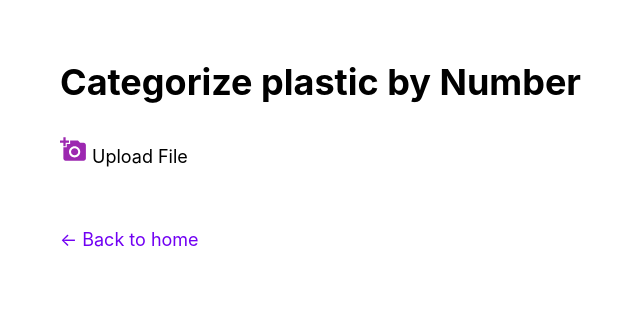
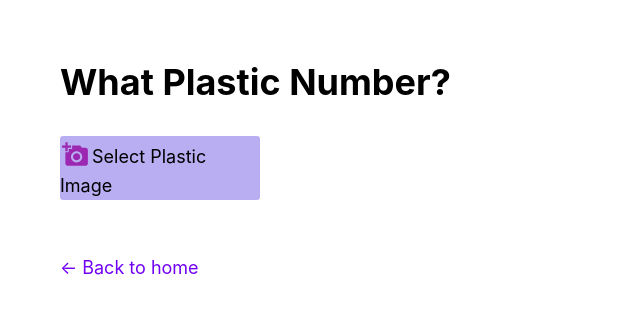
Before and after one commit to jordanmueller/blog, a Next.js app: page /recycle-help in a window 1280 px wide. Shown: the top 314 px of the page, without its empty margins (274-914 px from the left). Built offline with nearby package versions, Linux system fonts and the light colour scheme.

Commit message:
recycle help adjustments

```diff
--- a/pages/recycle-help.js
+++ b/pages/recycle-help.js
@@ -16,18 +16,18 @@ async function loaded(reader) {
     });
     const json = await response.json();
     const label = json['data'][0]['confidences'][0]['label'];
-    results.innerHTML = `<br/><p>Your Plastic</p><img src="${reader.result}" width="300"><br/><p>Is this number:</p><img src="/blog/images/resin_code_${label}.png" width="300">`
+    results.innerHTML = `<br/><p>Your Plastic</p><img src="${reader.result}" width="200"><br/><p>Is this number:</p><img src="/blog/images/resin_code_${label}.png" width="200">`
 }
 
 export default function RecycleHelp() {
     return (
       <Layout recycleHelp>
         <header>
-            <h1>Categorize plastic by Number</h1>
+            <h1>What Plastic Number?</h1>
         </header>
         <label htmlFor={'photo'}>
             <div className={utilStyles.chooseFile}>
-                <AddAPhotoIcon color="secondary"/> Upload File
+                <AddAPhotoIcon color="secondary" className={utilStyles.photoIcon}/> Select Plastic Image
             </div>
         </label>
         <input id="photo" type="file" onInput={readFile} style={{display: 'none'}} />
--- a/styles/utils.module.css
+++ b/styles/utils.module.css
@@ -52,8 +52,19 @@
 }
 
 .chooseFile {
-    width: '20vw';
-    padding: 5;
-    border-color: green;
-    border: 10px;
+  position: relative;
+  margin: 0;
+  top: 0;
+  right: 0;
+  bottom: 0;
+  left: 0;
+  width: 200px;
+  background-color: #b8aef1;
+  border-radius: 3px;
 }
+
+.photoIcon {
+  position: relative;
+  left: 2px;
+  top: 5px;
+}
```
Lines whose indentation alone changed are shown as unchanged.
